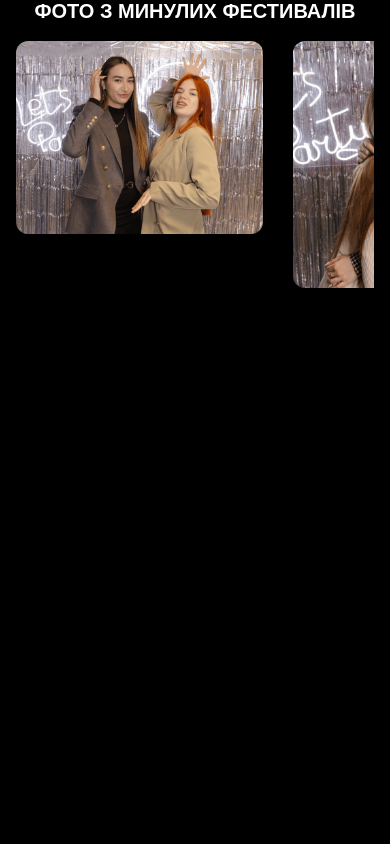
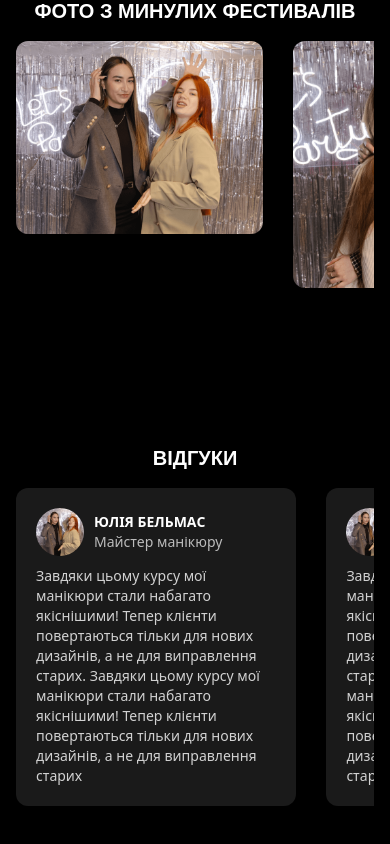
Before and after one commit to serhiihaniuk/nailmoment_next, a Next.js app: page / in a window 390 px wide. Shown: the part 5593-6437 px from the top of the page. Before the commit the page ends 5981 px from the top, so only its background shows below. Built offline with nearby package versions, Linux system fonts and the light colour scheme; a web font is replaced by a local one.

Commit message:
Finish with feedback section for mobile

```diff
--- a/src/app/page.tsx
+++ b/src/app/page.tsx
@@ -47,6 +47,27 @@ const speakers = {
     description: "Алергії та хімія матеріалів",
   },
 };
+
+const feedbacks = [
+  {
+    name: 'Юлія Бельмас',
+    position: 'Майстер манікюру',
+    image: '/assets/previous-festivals-1.png',
+    text: 'Завдяки цьому курсу мої манікюри стали набагато якіснішими! Тепер клієнти повертаються тільки для нових дизайнів, а не для виправлення старих. Завдяки цьому курсу мої манікюри стали набагато якіснішими! Тепер клієнти повертаються тільки для нових дизайнів, а не для виправлення старих'
+  },
+  {
+    name: 'Юлія Бельмас',
+    position: 'Майстер манікюру',
+    image: '/assets/previous-festivals-1.png',
+    text: 'Завдяки цьому курсу мої манікюри стали набагато якіснішими! Тепер клієнти повертаються тільки для нових дизайнів, а не для виправлення старих. Завдяки цьому курсу мої манікюри стали набагато якіснішими! Тепер клієнти повертаються тільки для нових дизайнів, а не для виправлення старих'
+  },
+  {
+    name: 'Юлія Бельмас',
+    position: 'Майстер манікюру',
+    image: '/assets/previous-festivals-1.png',
+    text: 'Завдяки цьому курсу мої манікюри стали набагато якіснішими! Тепер клієнти повертаються тільки для нових дизайнів, а не для виправлення старих. Завдяки цьому курсу мої манікюри стали набагато якіснішими! Тепер клієнти повертаються тільки для нових дизайнів, а не для виправлення старих'
+  }
+]
 
 export default function Home() {
   return (
@@ -238,7 +259,6 @@ export default function Home() {
         </div>
       </section>
 
-
       <section className="px-4 py-14 flex flex-col gap-4 justify-start">
         <SectionTitle className="w-full px-4">Фото з минулих фестивалів</SectionTitle>
         <Swiper
@@ -297,6 +317,46 @@ export default function Home() {
               className="rounded-xl w-auto h-auto"
             />
           </SwiperSlide>
+        </Swiper>
+      </section>
+
+      <section className="px-4 py-14 flex flex-col gap-4 justify-start">
+        <SectionTitle>Відгуки</SectionTitle>
+        <Swiper
+          spaceBetween={30}
+          grabCursor={true}
+          slidesPerView={1.25}
+          className="w-full"
+        >
+          {
+            feedbacks.map((feedback, index) => (
+              <SwiperSlide key={index}>
+                <div className="bg-primary p-5 rounded-xl">
+                  <div className="flex items-center gap-2.5">
+                    <Image
+                      src={feedback.image}
+                      aria-hidden="true"
+                      alt={feedback.name}
+                      width={50}
+                      height={50}
+                      className="rounded-full h-12 w-12 object-cover"
+                    />
+                    <div className="flex flex-col">
+                      <h3 className="text-primary-foreground text-sm font-bold uppercase">{feedback.name}</h3>
+                      <h4 className="text-primary-foreground text-sm font-normal opacity-70">{feedback.position}</h4>
+                    </div>
+                    <svg className="hidden" width="42" height="33" viewBox="0 0 42 33" fill="none" xmlns="http://www.w3.org/2000/svg">
+                      <path d="M42 10.5339C42 24.7966 34.4494 33 22.746 33L22.746 22.1864L23.8786 22.1864C31.2404 22.1864 34.7325 20.1356 35.6764 15.9407C34.9213 16.1271 34.0718 16.2203 33.2224 16.2203C27.937 16.2203 24.3505 12.7712 24.3505 8.11017C24.3505 3.44915 27.9371 -1.22942e-06 32.7506 -8.08611e-07C38.5079 -3.05292e-07 42 3.44915 42 10.5339ZM19.2539 10.5339C19.2539 24.7966 11.7034 33 0 33L9.45352e-07 22.1864L1.13257 22.1864C8.49436 22.1864 11.9865 20.1356 12.9303 15.9407C12.1753 16.1271 11.3258 16.2203 10.4764 16.2203C5.19098 16.2203 1.60449 12.7712 1.60449 8.11016C1.60449 3.44915 5.19097 -3.21795e-06 10.0045 -2.79714e-06C15.7618 -2.29382e-06 19.2539 3.44915 19.2539 10.5339Z" fill="#FE018A"/>
+                    </svg>
+                    <svg className="hidden" width="210" height="165" viewBox="0 0 210 165" fill="none" xmlns="http://www.w3.org/2000/svg">
+                      <path d="M0 112.331C0 41.017 37.753 0 96.2698 0V54.0678H90.607C53.798 54.0678 36.3373 64.322 31.6182 85.2966C35.3935 84.3644 39.6408 83.8983 43.888 83.8983C70.3149 83.8983 88.2474 101.144 88.2474 124.449C88.2474 147.754 70.3146 165 46.2472 165C17.4607 165 0 147.754 0 112.331ZM113.731 112.331C113.731 41.017 151.483 0 210 0V54.0678H204.337C167.528 54.0678 150.067 64.322 145.348 85.2966C149.124 84.3644 153.371 83.8983 157.618 83.8983C184.045 83.8983 201.978 101.144 201.978 124.449C201.978 147.754 184.045 165 159.978 165C131.191 165 113.731 147.754 113.731 112.331Z" fill="black"/>
+                    </svg>
+                  </div>
+                  <p className="mt-2.5 text-primary-foreground text-sm font-light opacity-80">{feedback.text}</p>
+                </div>
+              </SwiperSlide>
+            ))
+          }
         </Swiper>
       </section>
     </>
```
